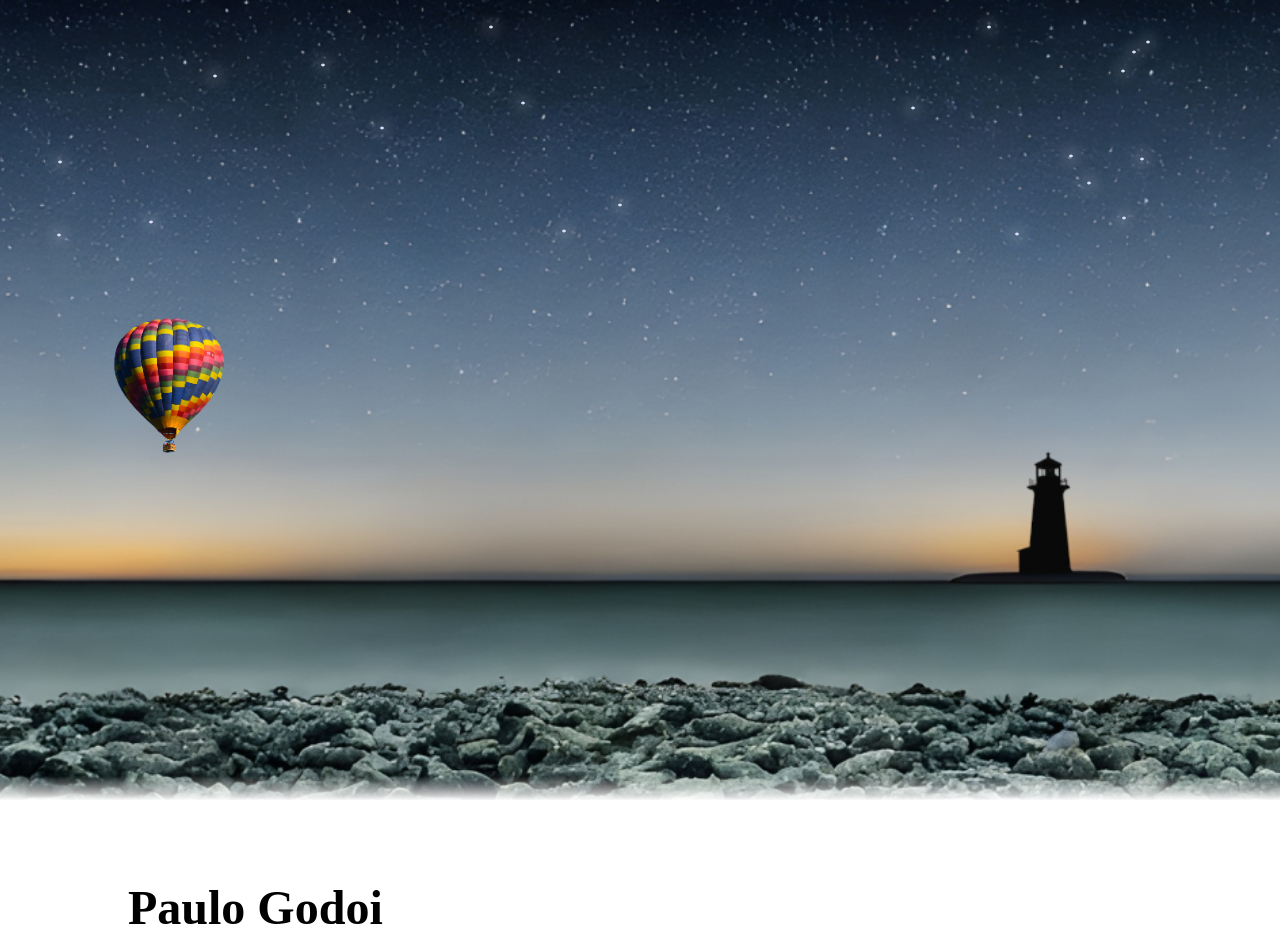
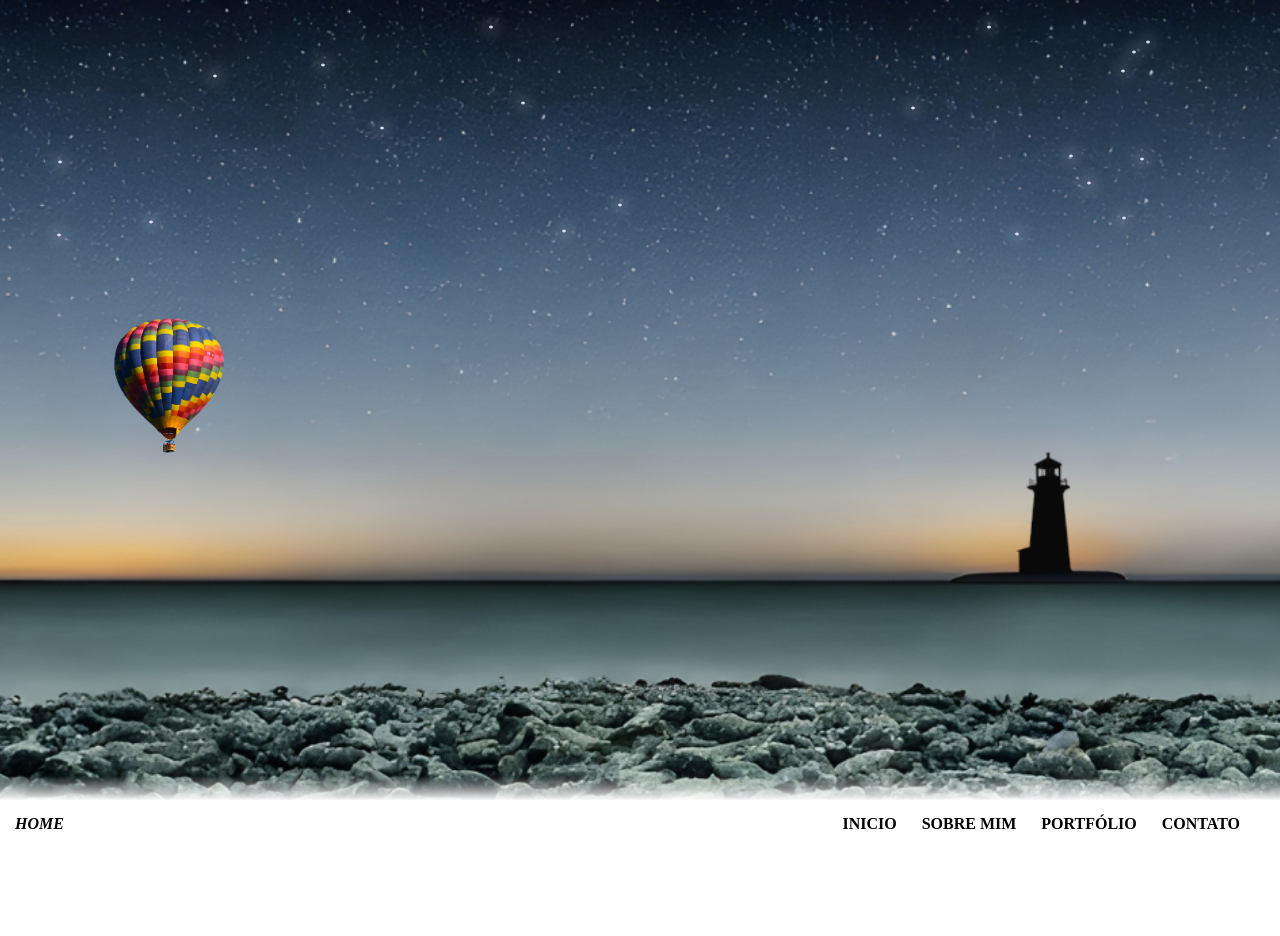
Before and after one commit to Phgodoi/portfolio-github, a React (Create React App) app: page / in a window 1280 px wide. Shown: the top 936 px of the page. Built offline with nearby package versions, Linux system fonts and the light colour scheme.

Commit message:
navbar create

```diff
--- a/src/App.tsx
+++ b/src/App.tsx
@@ -1,11 +1,13 @@
 import { Content } from "./Pages/About";
 import { SliderNew } from "./Pages/Projects";
 import { Header } from "./components/Header";
+import { NavBar } from "./components/Navbar";
 
 function App() {
   return (
     <>
       <Header />
+      <NavBar />
       <Content />
       < SliderNew />
       <Content />
--- /dev/null
+++ b/src/components/Navbar/index.tsx
@@ -0,0 +1,26 @@
+import { NavContainer } from "./style";
+
+const NavBar = () => {
+  return (
+    <NavContainer>
+       <a href="index.html" className="logo"><i className="material-symbols-outlined">
+            home
+            </i></a>
+        <input type="checkbox" id="toggler" />
+
+        <label htmlFor="toggler"><i className="material-symbols-outlined">menu</i>
+        </label>
+
+        <div className="menu">
+            <ul className="list">
+                <a href="index.html">Inicio</a>
+                <a href="#about">Sobre Mim</a>
+                <a href="#projects">Portfólio</a>
+                <a href="#contact">Contato</a>
+            </ul>
+        </div>
+    </NavContainer>
+  );
+};
+
+export { NavBar };
--- /dev/null
+++ b/src/components/Navbar/style.ts
@@ -0,0 +1,30 @@
+import styled from "styled-components";
+
+export const NavContainer = styled.div`
+  display: flex;
+  flex-wrap: wrap;
+  align-items: center;
+  justify-content: space-between;
+  background-color: var(--corC);
+  padding: 15px;
+  padding-right: 5vh;
+
+  a {
+    text-decoration: none;
+    color: black;
+    font-size: 16px;
+    font-weight: 600;
+    text-transform: uppercase;
+    transition: filter 0.5s ease-in-out, transform 0.5s ease-in-out;
+  }
+  ul {
+    list-style: none;
+    display: flex;
+    gap: 25px;
+  }
+
+  #toggler,
+  label {
+    display: none;
+  }
+`;
```
